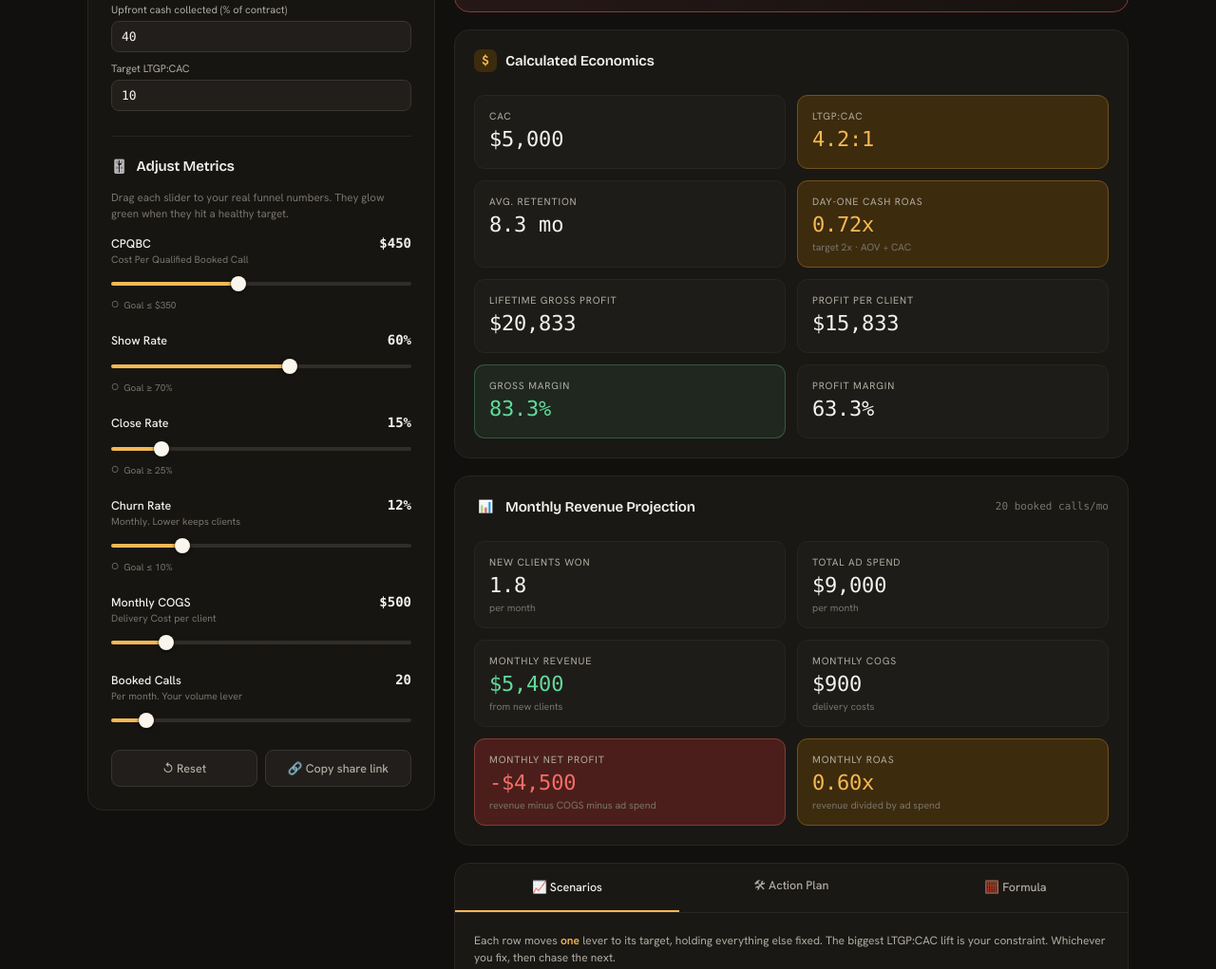
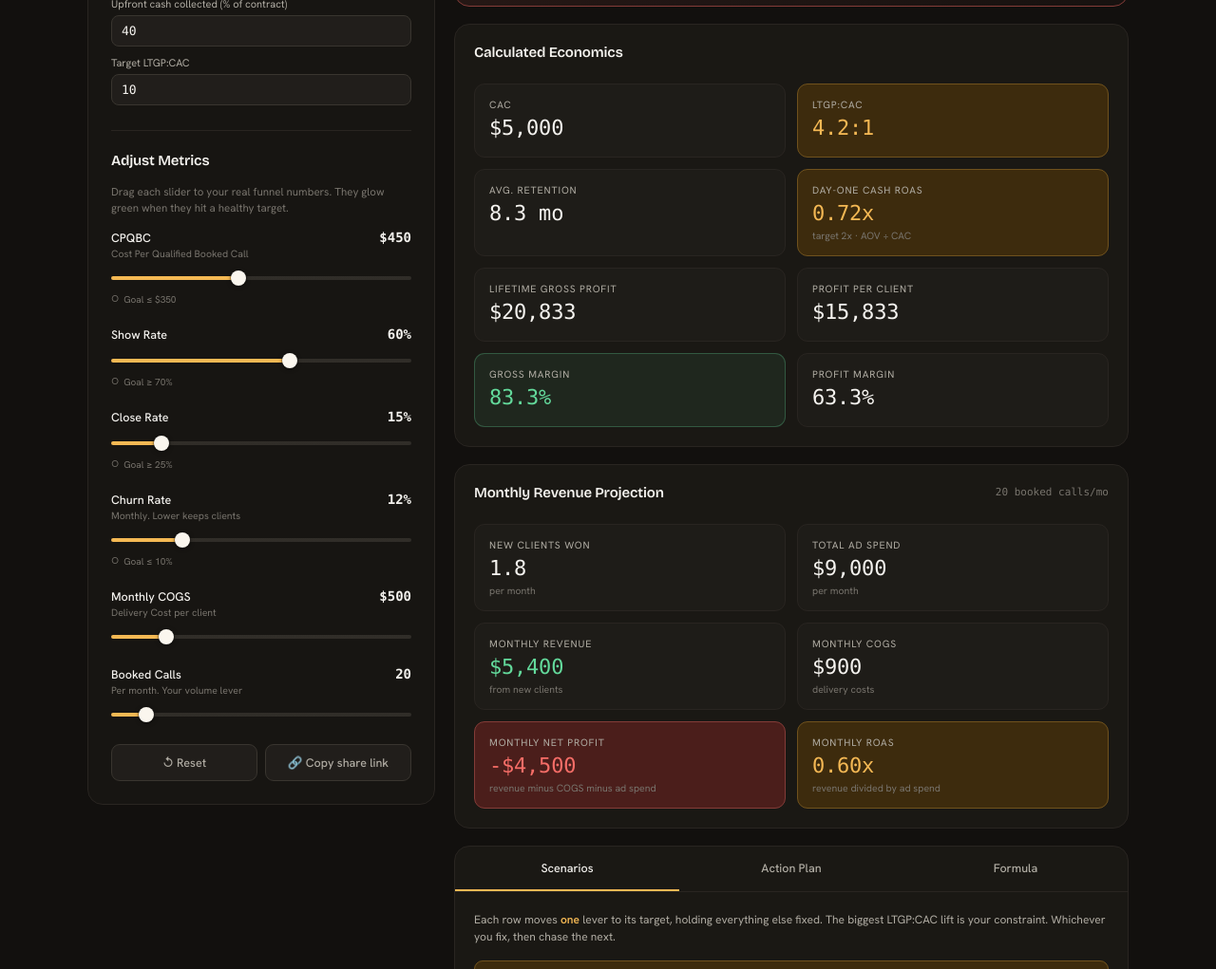
Before and after one commit to aidenfyf/ad-economics-calculator, a plain HTML site: page index.html in a window 1280 px wide. Shown: the part 819-1840 px from the top of the page at 95% size. Drawn offline with nearby package versions, Linux system fonts and the light colour scheme; a web font is replaced by a local one.

Commit message:
Remove emoji/icon badges from section titles
Section headings (How to use, Offer & Target, Adjust Metrics, Calculated
Economics, Monthly Revenue Projection, Recommended Price Point) and the
deep-dive tabs are now clean typographic titles with no leading glyphs.

Co-Authored-By: Claude Opus 4.8 (1M context) <noreply@anthropic.com>

```diff
--- a/index.html
+++ b/index.html
@@ -22,7 +22,6 @@
     <!-- ============ INSTRUCTIONS ============ -->
     <section class="card howto-card">
       <header class="card-head">
-        <span class="card-icon how">🧭</span>
         <h2>How to use this</h2>
       </header>
       <ol class="howto-list">
@@ -39,7 +38,6 @@
       <!-- LEFT: controls -->
       <aside class="panel controls-panel">
         <header class="panel-head">
-          <span class="panel-icon">🎯</span>
           <h3>Offer &amp; Target</h3>
         </header>
         <p class="panel-hint">Start here. Enter your offer, how you collect cash, and the LTGP:CAC ratio you’re aiming for.</p>
@@ -63,7 +61,6 @@
         </div>
 
         <header class="panel-head section-gap">
-          <span class="panel-icon">🎚️</span>
           <h3>Adjust Metrics</h3>
         </header>
         <p class="panel-hint">Drag each slider to your real funnel numbers. They glow green when they hit a healthy target.</p>
@@ -93,7 +90,6 @@
         <!-- Calculated Economics -->
         <div class="card">
           <header class="card-head">
-            <span class="card-icon econ">$</span>
             <h2>Calculated Economics</h2>
           </header>
           <div class="metric-grid">
@@ -111,7 +107,6 @@
         <!-- Monthly Revenue Projection -->
         <div class="card">
           <header class="card-head">
-            <span class="card-icon proj">📊</span>
             <h2>Monthly Revenue Projection</h2>
             <span class="card-tag" id="callsTag">booked calls/mo</span>
           </header>
@@ -128,9 +123,9 @@
         <!-- DEEP DIVE -->
         <div class="card deep-dive">
           <div class="tabs" id="tabs">
-            <button class="tab active" data-tab="scenarios">📈 Scenarios</button>
-            <button class="tab" data-tab="action">🛠 Action Plan</button>
-            <button class="tab" data-tab="formula">🧮 Formula</button>
+            <button class="tab active" data-tab="scenarios">Scenarios</button>
+            <button class="tab" data-tab="action">Action Plan</button>
+            <button class="tab" data-tab="formula">Formula</button>
           </div>
 
           <div class="tab-panel active" id="panel-scenarios">
@@ -155,7 +150,6 @@
         <!-- Recommended Price Point -->
         <div class="card rec-card">
           <header class="card-head">
-            <span class="card-icon rec">📈</span>
             <h2>Recommended Price Point</h2>
           </header>
           <p class="rec-desc">Minimum monthly price to achieve a <strong id="targetLabel">10:1</strong> LTGP:CAC ratio at your current slider values:</p>
```
